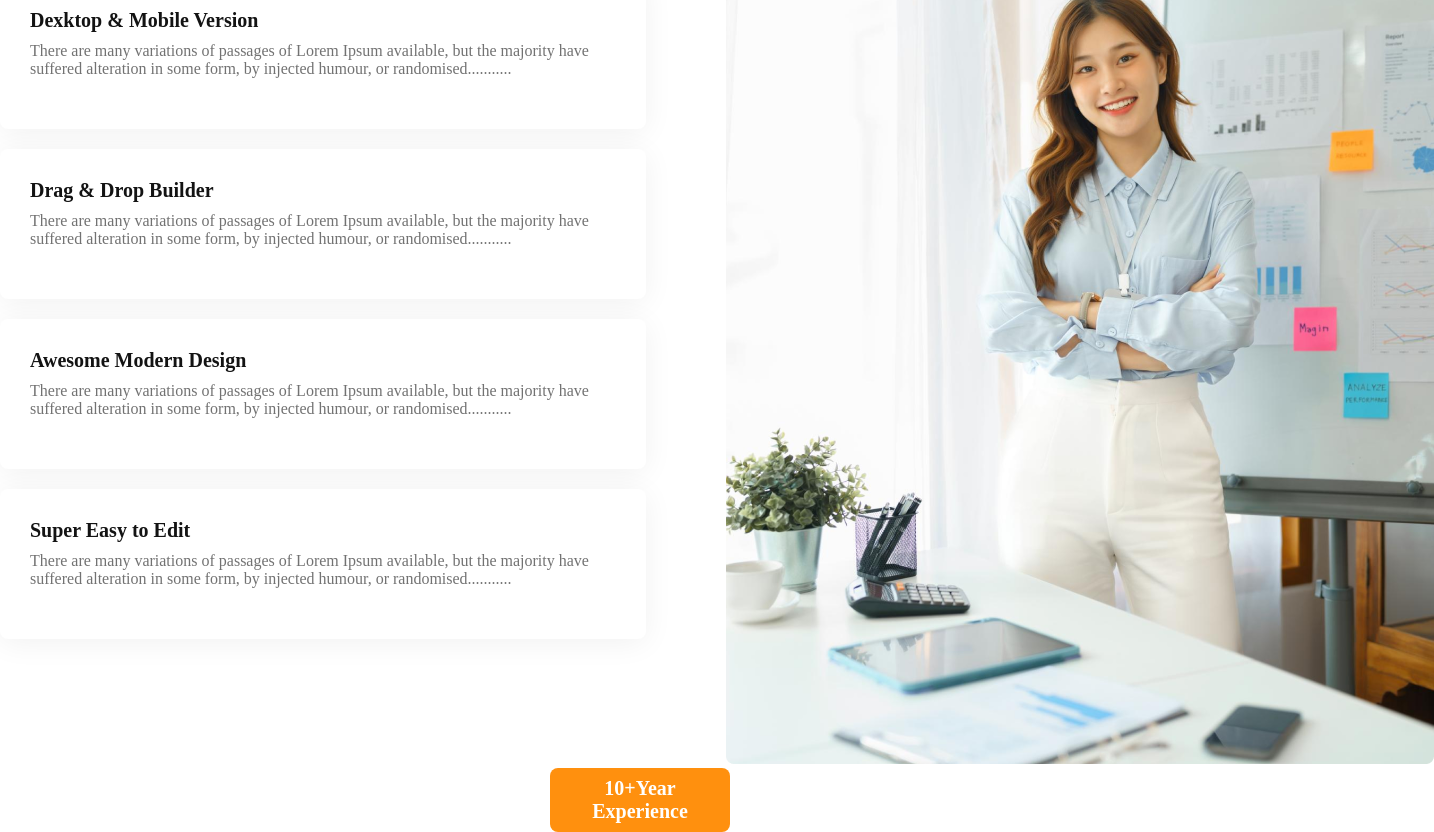
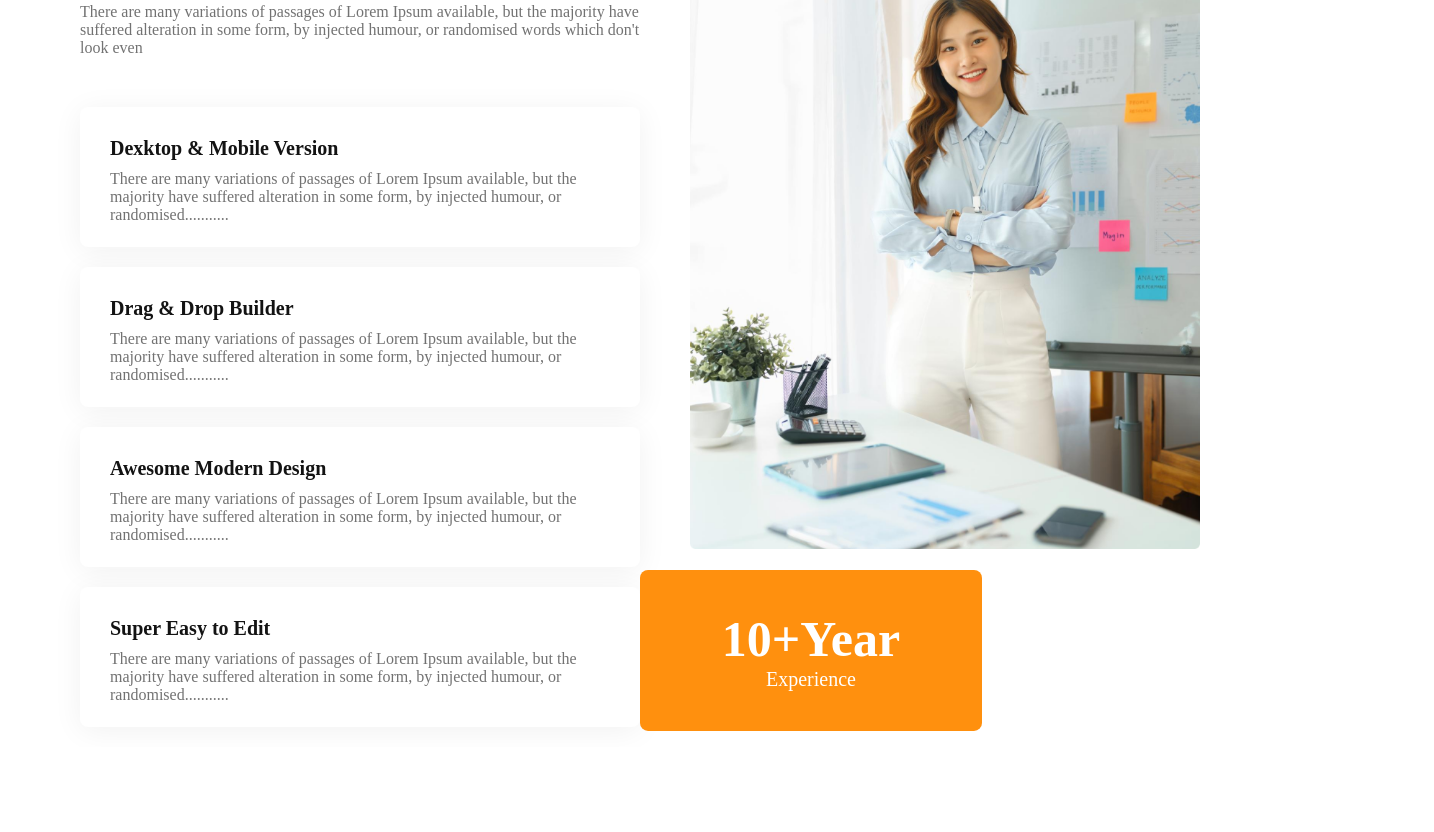
Before and after one commit to tama-saha/g3-architects, a plain HTML site: page index.html in a window 1280 px wide. Shown: the part 2104-2936 px from the top of the page, 1434 px wide, since content can reach past the window. After the commit the page ends 2851 px from the top, so only its background shows below. Drawn offline with Linux system fonts and the light colour scheme.

Commit message:
updated feature section styles

```diff
--- a/index.html
+++ b/index.html
@@ -90,11 +90,16 @@
                         </p>
                     </div>
                 </div>
-                <div class="feture-image">
+                <div class="features-image">
                     <img src="images/architect.png" alt="">
                 </div>
+                <div class="btn">
+                    <button type="submit" class="primary-btn feature-button"><span style="font-weight: 700;
+                        font-size: 50px;">10+Year</span> <br>
+                        <span style="font-weight: 500;
+                        font-size: 20px;">Experience</span></button>
+                </div>
             </div>
-            <button type="submit" class="primary-btn feature-button">10+Year <br> <span>Experience</span></button>
         </section>
     </main>
     <!-- <footer>
--- a/styles/architect.css
+++ b/styles/architect.css
@@ -69,9 +69,6 @@ nav li {
     font-size: 20px;
 }
 
-.primary-btn {
-    /* transition-duration: 0.4s; */
-}
 
 .primary-btn:hover {
     border: 3px solid white;
@@ -92,6 +89,7 @@ nav li {
 
 /* quick list section styles */
 .quick-list-container {
+    justify-content: center;
     padding: 20px 100px 0;
     display: flex;
     gap: 50px;
@@ -102,8 +100,6 @@ nav li {
     grid-template-columns: repeat(2, 1fr);
     column-gap: 25px;
     row-gap: 25px;
-    /* justify-items: start;
-    align-items: center; */
     justify-content: start;
     align-content: center;
 }
@@ -149,32 +145,45 @@ nav li {
 
 /* features section styles */
 .features-container {
-    /* padding: 150px; */
-    /* width: 50%; */
+    position: relative;
+    margin-top: 60px;
 }
 
 .features-content {
-    display: flex;
-    gap: 80px;
+    display: grid;
+    grid-template-columns: repeat(2, 1fr);
+    gap: 50px;
+    margin: 0 80px;
 }
 
-.features-content,
-.feature-image {
-    /* overflow: hidden; */
+.features-content img {
+    width: 100%;
+}
+
+.features-content img:hover {
+    margin: -2px;
+    border: 2px solid orange;
 }
 
 .features {
     text-align: start;
+    padding-top: 20px;
 }
 
 .feature {
     padding: 30px 30px 0;
     margin: 20px 0;
-    width: 586px;
-    height: 120px;
+    width: 500px;
+    height: 110px;
     background: #FFFFFF;
     box-shadow: 0px 4px 30px rgba(0, 0, 0, 0.06);
     border-radius: 8px;
+}
+
+.feature:hover {
+    background: #FFFFFF;
+    box-shadow: 0px 4px 30px rgba(2, 2, 2, 0.09);
+
 }
 
 .feature-title {
@@ -183,9 +192,11 @@ nav li {
     font-weight: 700;
     font-size: 45px;
     color: #131313;
+    padding-left: 20px;
 }
 
 .feature-description {
+    padding: 0 0 30px 0;
     margin: 25px 0 15px;
     font-weight: 400;
     font-size: 16px;
@@ -207,9 +218,18 @@ nav li {
     margin: 10px 0 0px;
 }
 
-.features-container,
+.btn {
+    position: absolute;
+    right: 40%;
+    left: 50%;
+    top: 100%;
+    -ms-transform: translateY(-120%);
+    transform: translateY(-110%);
+}
+
 .feature-button {
-    text-align: center;
+    height: 161px;
+    width: 342px;
 }
 
 
```
